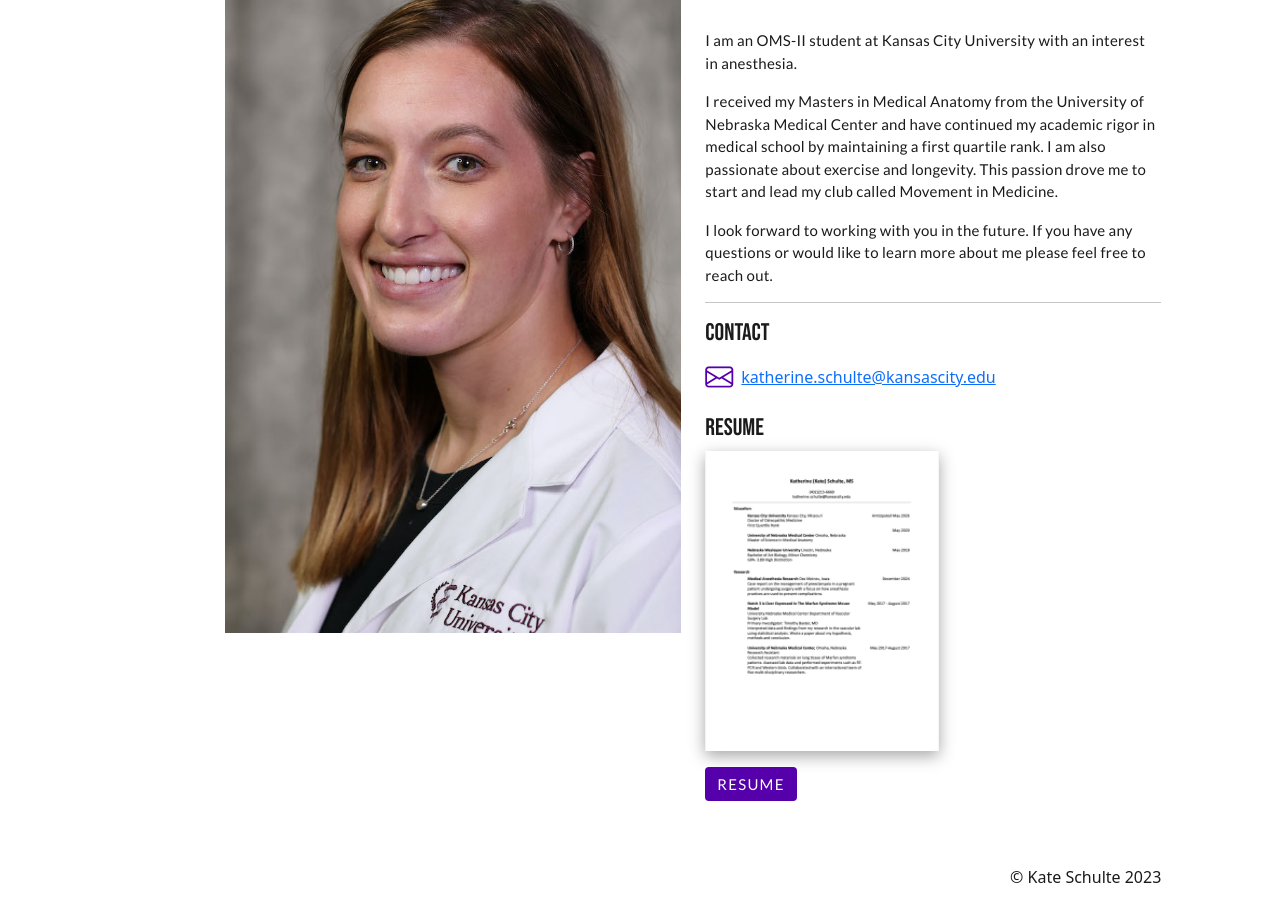
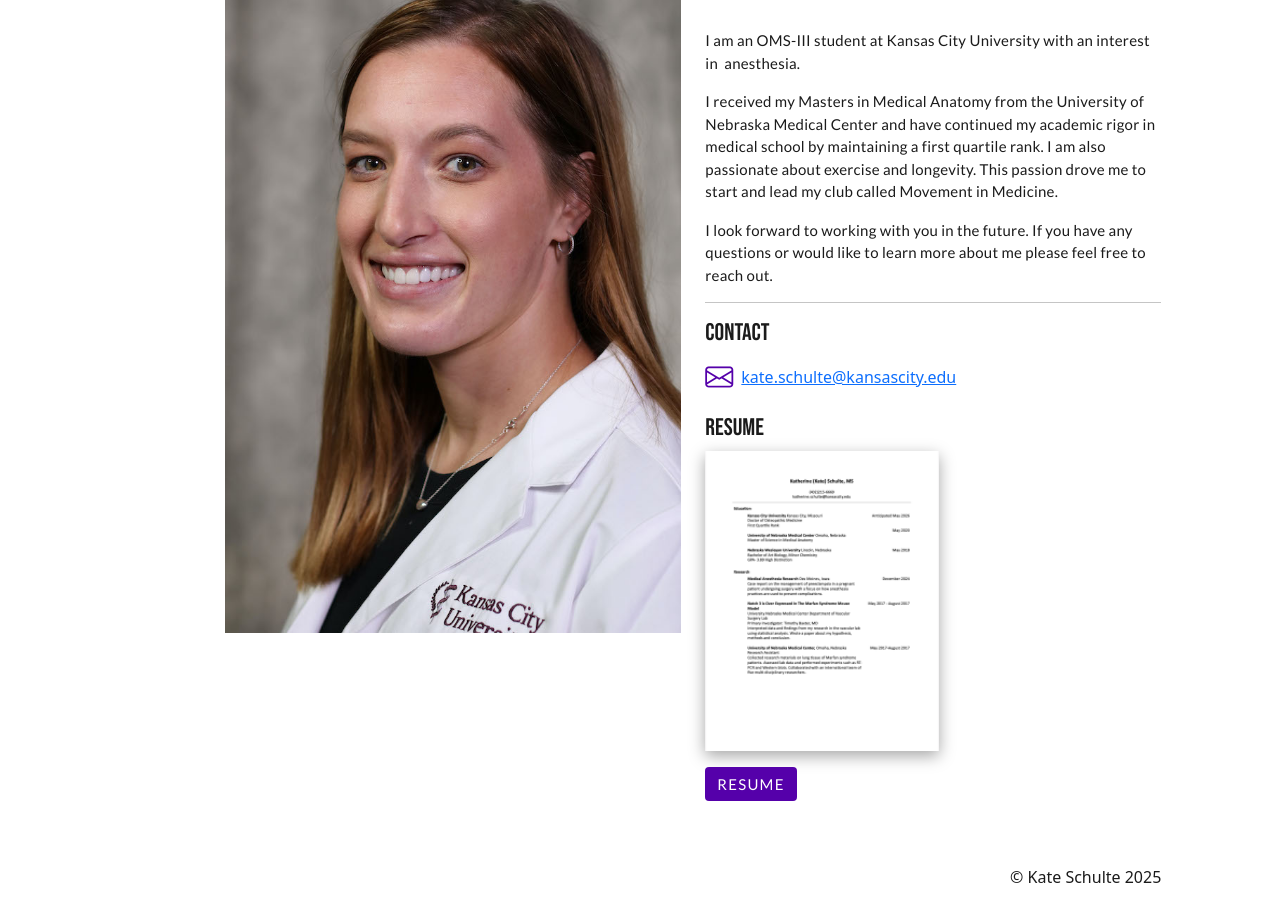
Before and after one commit to kateschulte/kateschulte.github.io, a plain HTML site: page index.html in a window 1280 px wide. Shown: the part 227-1148 px from the top of the page. Drawn offline with nearby package versions, Linux system fonts and the light colour scheme.

Commit message:
Add files via upload

```diff
--- a/index.html
+++ b/index.html
@@ -64,7 +64,7 @@
               </div>
               <div class="col">
                 <h1>Hi, I'm Kate!</h1>
-                <p class="pt-4 thin">I am an OMS-II student at Kansas City University with an interest in anesthesia.</p>
+                <p class="pt-4 thin">I am an OMS-III student at Kansas City University with an interest in  anesthesia.</p>
 
                 <p class="thin">I received my Masters in Medical Anatomy from the University of Nebraska Medical Center and have continued my academic rigor in medical school by maintaining a first quartile rank. I am also passionate about exercise and longevity. This passion drove me to start and lead my club called Movement in Medicine. </p>
 
@@ -72,7 +72,7 @@
 
                 <hr>
                 <h4>Contact</h4>
-                <a href="mailto:katherine.schulte@kansascity.edu" target="_blank" class="d-flex align-items-center"><i class="bi bi-envelope pe-2"></i>katherine.schulte@kansascity.edu</a>
+                <a href="mailto:kate.schulte@kansascity.edu" target="_blank" class="d-flex align-items-center"><i class="bi bi-envelope pe-2"></i>kate.schulte@kansascity.edu</a>
                 <h4 class="pt-3">Resume</h4>
                 <a href="Kate Schulte Resume.pdf" target="_blank"><img src="img/resume.png" style="height:300px;box-shadow: rgba(0, 0, 0, 0.35) 0px 5px 15px;"></a>
                 <p class="pt-3"><a class="btn btn-primary" href="Kate Schulte Resume.pdf" target="_blank" style="font-size: 15px; letter-spacing:1.25px;" role="button">RESUME</a></p>
@@ -81,7 +81,7 @@
           </div>
           <div class="footer py-5 mb-5">
               <ul class="list-inline d-flex">
-                <li class="list-inline-item ms-auto"> &copy; Kate Schulte 2023</li>
+                <li class="list-inline-item ms-auto"> &copy; Kate Schulte 2025</li>
               </ul>
           </div>
         </div>
```
